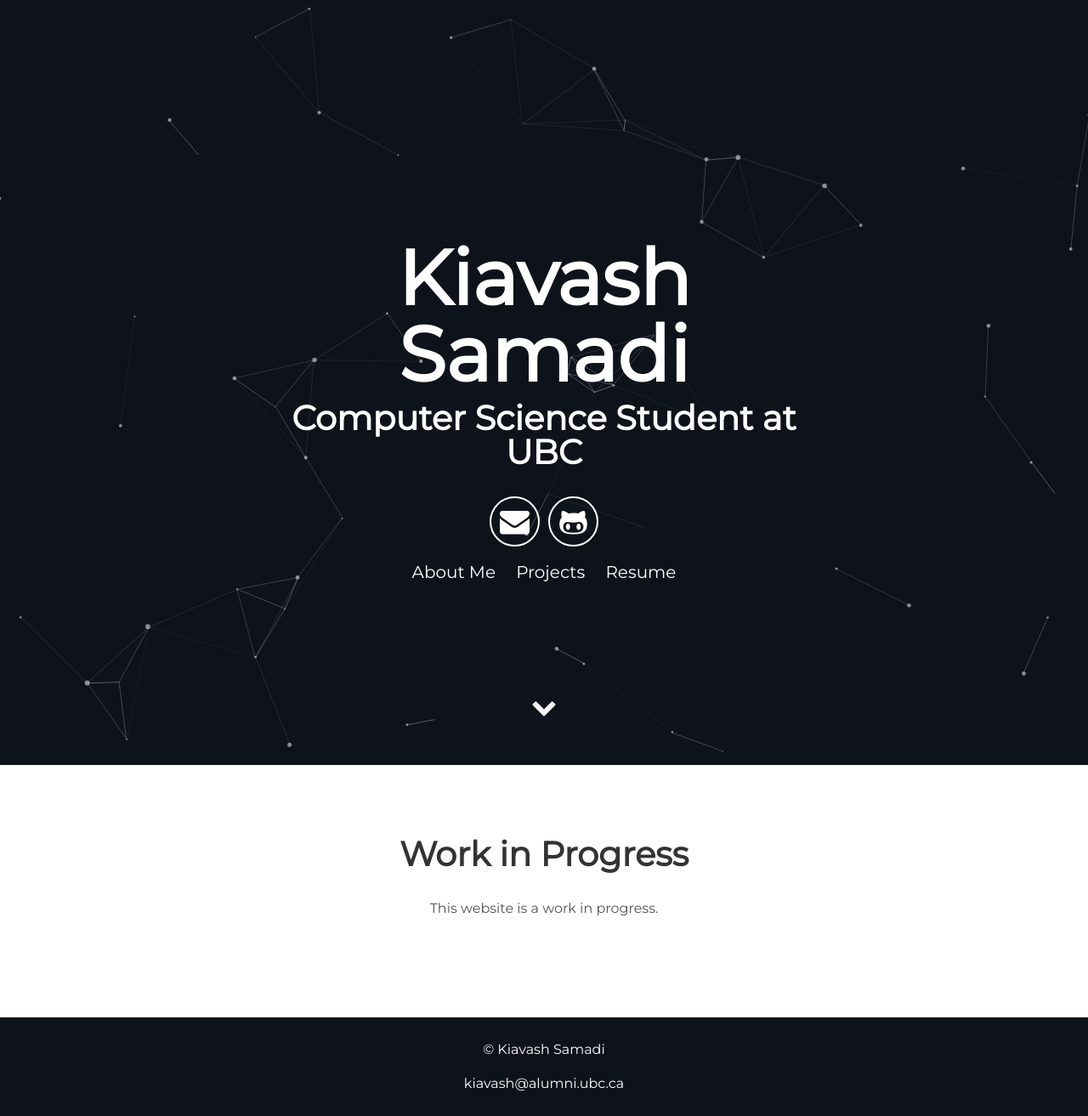
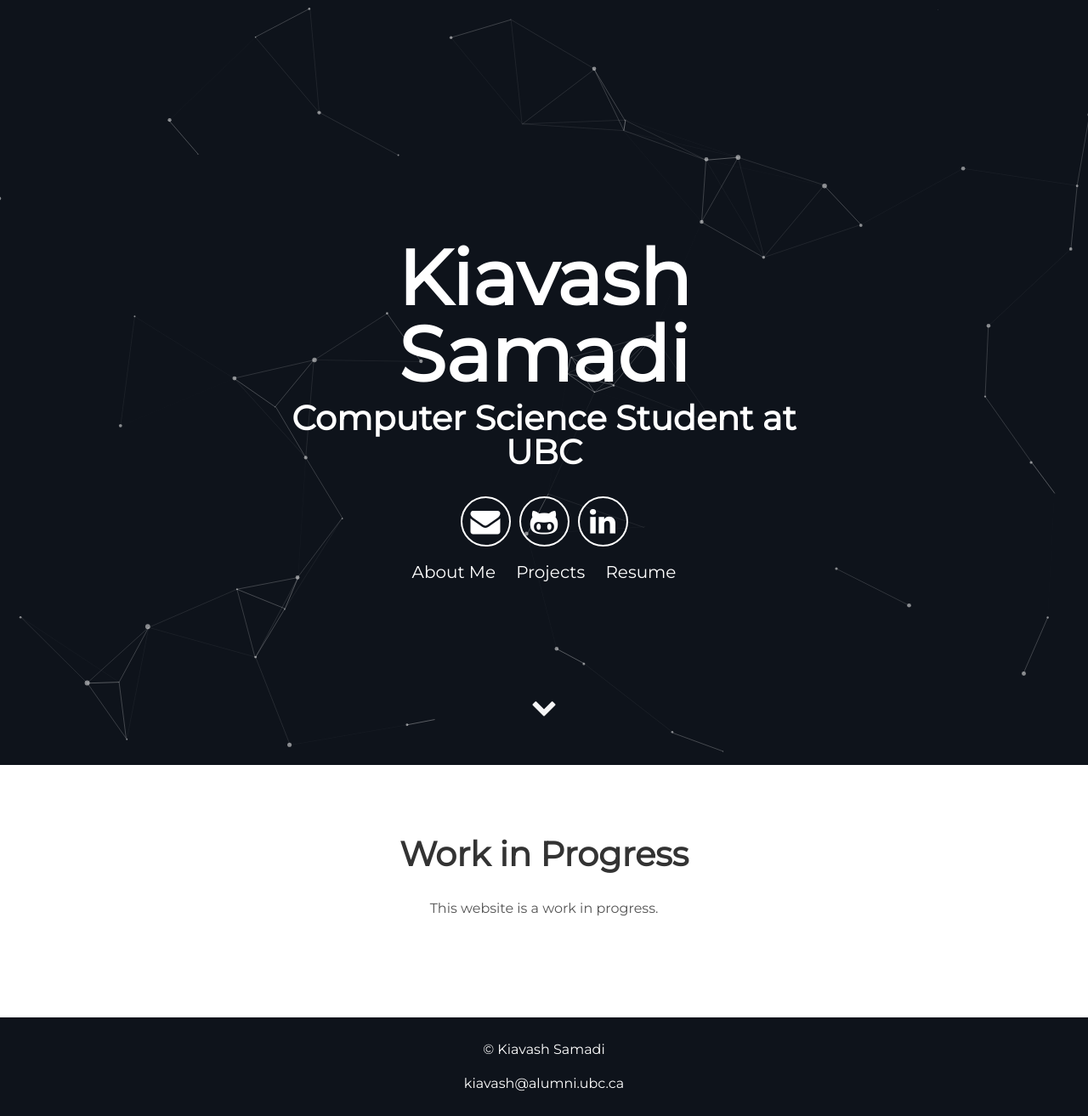
Before and after one commit to kiavashsamadi/kiavashsamadi.github.io, a Jekyll site: the page built from index.html, in a window 1280 px wide. Shown: the whole page at 85% size. Built offline with Jekyll 4.4.1, drawn with Linux system fonts in a browser that asks for light colours.

Commit message:
Add LinkedIn

```diff
--- a/_includes/header.html
+++ b/_includes/header.html
@@ -8,7 +8,7 @@
         <a aria-label="Email" href="mailto:kiavash@alumni.ubc.ca"><i class="icon fa fa-envelope"></i></a>
         <!-- <a aria-label="Twitter" target="_blank" href="#"><i class="icon fa fa-twitter" aria-hidden="true"></i></a> -->
         <a aria-label="Github" target="_blank" href="https://github.com/kiavashsamadi"><i class="icon fa fa-github-alt" aria-hidden="true"></i></a>
-        <!-- <a aria-label="LinkedIn" target="_blank" href="https://linkedin.com/kiavashsamadi"><i class="icon fa fa-linkedin" aria-hidden="true"></i></a> -->
+        <a aria-label="LinkedIn" target="_blank" href="https://linkedin.com/in/kiavashsamadi"><i class="icon fa fa-linkedin" aria-hidden="true"></i></a>
       </div>
       <div class="header-links">
         <a class="link" href="#about" data-scroll>About Me</a>
```
